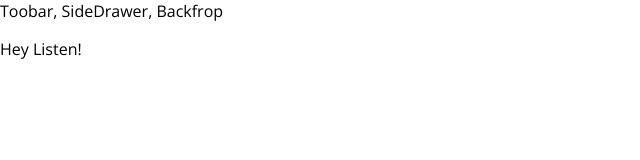
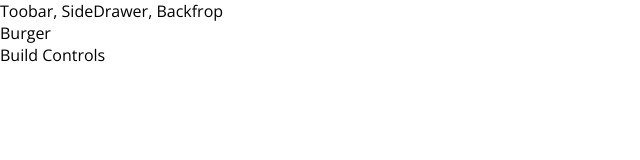
Before and after one commit to CarlosCanizal/buger-app-react, a React app: page / in a window 1280 px wide. Shown: the top 160 px of the page, without its empty margins (0-640 px from the left). Built offline with nearby package versions, Linux system fonts and the light colour scheme.

Commit message:
Crates BurgerBuilder Component

```diff
--- a/src/App.js
+++ b/src/App.js
@@ -1,12 +1,13 @@
 import React, { Component } from 'react';
 import Layout from './components/Layout/Layout';
+import BurgerBuilder from './containers/BurgerBuilder/BurgerBuilder';
 
 class App extends Component {
   render() {
     return (
       <div>
         <Layout>
-          <p>Hey Listen!</p>
+          <BurgerBuilder />
         </Layout>
 
       </div>
--- /dev/null
+++ b/src/components/Layout/Layout.css
@@ -0,0 +1,3 @@
+.Content{
+    margin-top: 16px;
+}
--- a/src/components/Layout/Layout.js
+++ b/src/components/Layout/Layout.js
@@ -1,10 +1,11 @@
 import React from 'react';
 import Aux from '../../hoc/Aux';
+import classes from './Layout.css';
 
 const layout = (props) => (
     <Aux>
         <div> Toobar, SideDrawer, Backfrop </div>
-        <main>
+        <main className={classes.Content}>
             {props.children}
         </main>
     </Aux>
--- /dev/null
+++ b/src/containers/BurgerBuilder/BurgerBuilder.js
@@ -0,0 +1,16 @@
+import React, { Component } from 'react';
+import Aux from '../../hoc/Aux';
+
+
+class BurgerBuilder extends Component{
+    render(){
+        return(
+            <Aux>
+                <div>Burger</div>
+                <div>Build Controls</div>
+            </Aux>
+        );
+    }
+}
+
+export default BurgerBuilder;
```
